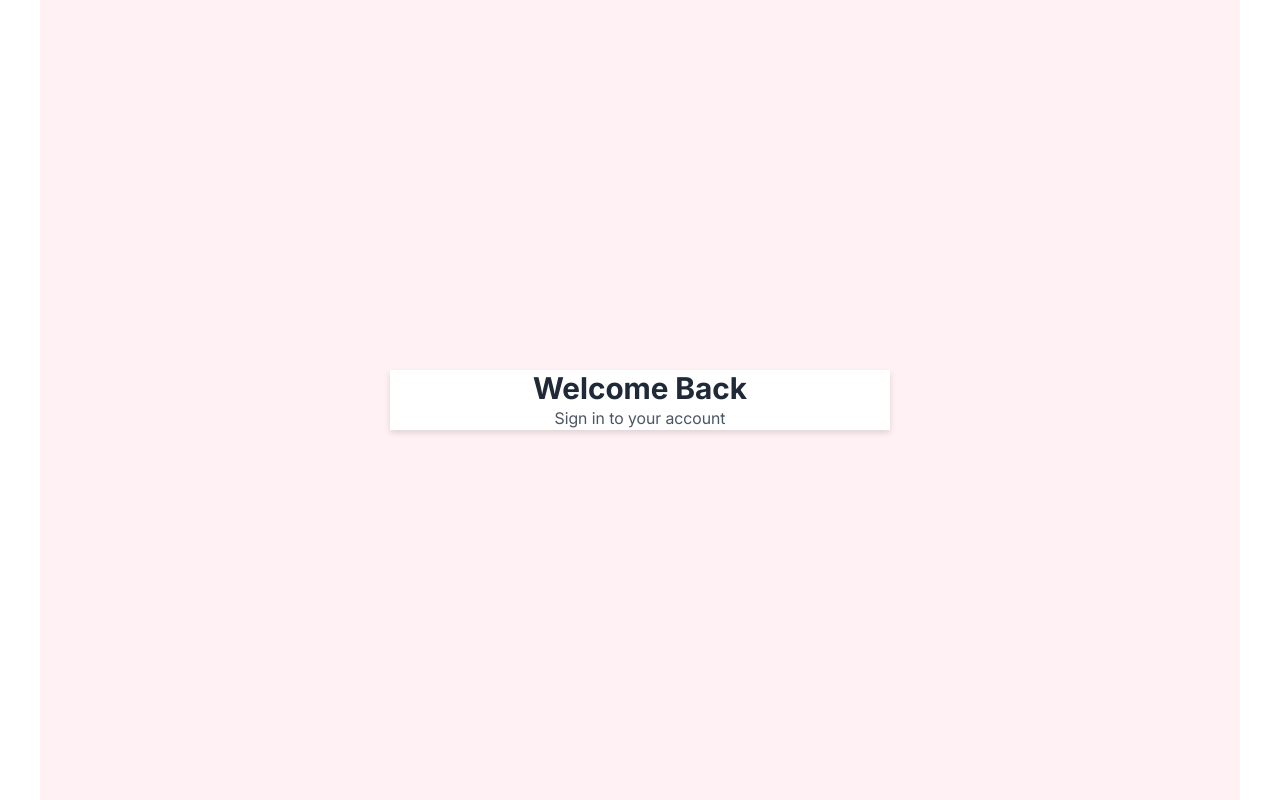
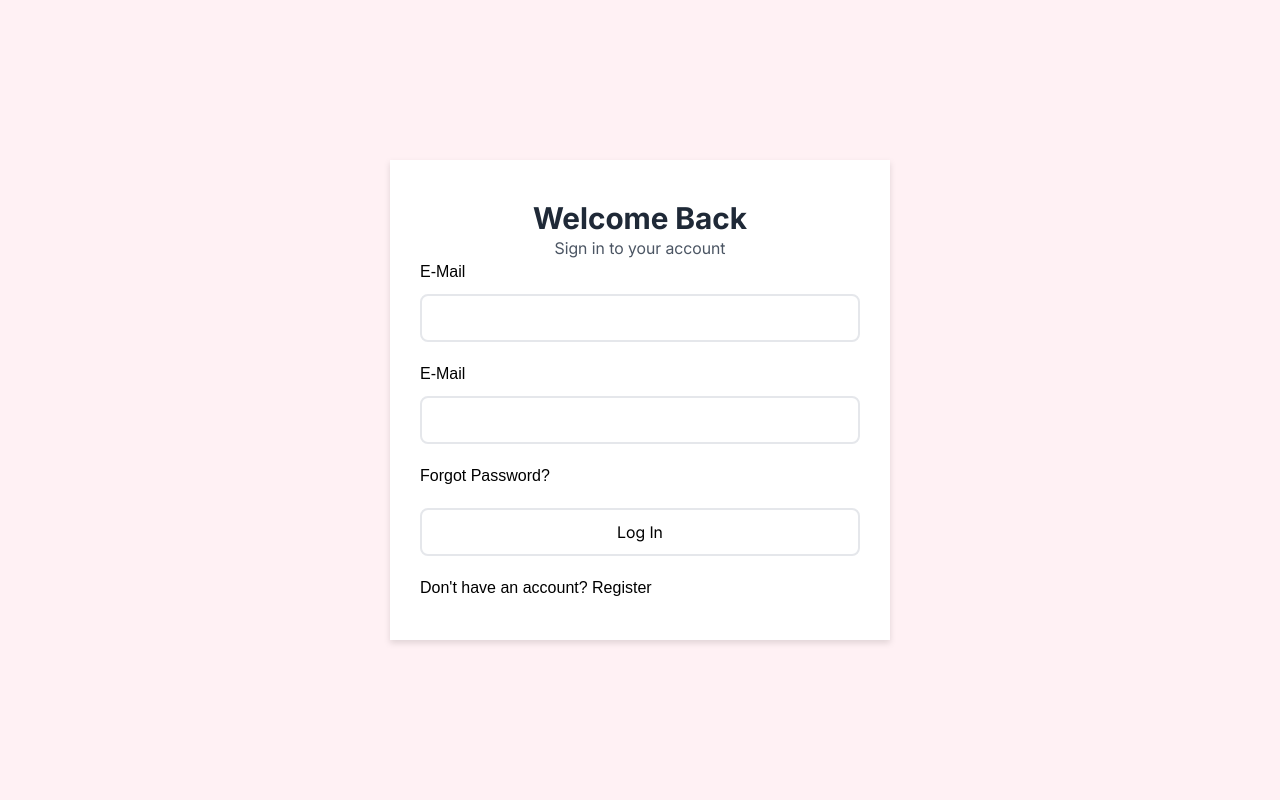
Before and after one commit to JunaidParkar/kalakari-chronicles, a Next.js app: page /login in a window 1280 px wide. Built offline with nearby package versions, Linux system fonts and the light colour scheme.

Commit message:
designing login page

```diff
--- a/app/globals.css
+++ b/app/globals.css
@@ -15,6 +15,14 @@
     src: url("/assets/fonts/Inter_Regular.ttf");
 }
 
+@font-face {
+    font-family: inter_medium;
+    font-style: medium;
+    font-weight: 200 400;
+    font-display: swap;
+    src: url("/assets/fonts/Inter_Medium.ttf");
+}
+
 
 /* :root {
   --background: #ffffff;
@@ -24,11 +32,13 @@
 @theme {
     /* --color-background: var(--background);
   --color-foreground: var(--foreground); */
+    --color-white-border: #E5E7EB;
     --color-pink-shade: #FFF1F4;
     --color-text-normal-black: #1F2937;
     --color-text-secondary-black: #4B5563;
     --font-inter-bold: "inter_bold";
     --font-inter-regular: "inter_regular";
+    --font-inter-medium: "inter_meduim";
     /* --font-sans: var(--font-geist-sans);
   --font-mono: var(--font-geist-mono); */
 }
--- a/app/layout.jsx
+++ b/app/layout.jsx
@@ -11,7 +11,7 @@ export default function RootLayout({ children }) {
       <body
         className="antialiased flex justify-center"
       >
-        <div className="max-w-[1200px] h-auto w-full">
+        <div className="max-w-[1920px] h-auto w-full">
           {children}
         </div>
       </body>
--- a/app/login/page.jsx
+++ b/app/login/page.jsx
@@ -1,14 +1,36 @@
+"use client"
+
 import React from 'react'
 
 const Page = () => {
+
   return (
     <>
         <div className='w-full h-[100dvh] bg-pink-shade flex justify-center items-center'>
-            <div className='bg-white drop-shadow-md w-[500px]'>
+            <div className='bg-white drop-shadow-md w-[500px] px-[30px] py-[40px]'>
                 <div className='w-full text-center'>
                     <h3 className='font-inter-bold text-[30px] leading-[36px] text-text-normal-black'>Welcome Back</h3>
                     <p className='font-inter-regular text-[16px] leading-[24px] text-text-secondary-black'>Sign in to your account</p>
                 </div>
+                <form className='w-full flex flex-col gap-[20px]'>
+                  <div className='w-full flex flex-col gap-[10px]'>
+                    <label htmlFor="">E-Mail</label>
+                    <input type="email" className='w-full px-[15px] py-[10px] outline-0 border-2 rounded-[8px] border-white-border font-inter-regular text-[16px] leading-[24px]' />
+                  </div>
+                  <div className='w-full flex flex-col gap-[10px]'>
+                    <label htmlFor="">E-Mail</label>
+                    <input type="email" className='w-full px-[15px] py-[10px] outline-0 border-2 rounded-[8px] border-white-border font-inter-regular text-[16px] leading-[24px]' />
+                  </div>
+                  <div className='w-full flex flex-col gap-[10px]'>
+                    <p>Forgot Password?</p>
+                  </div>
+                  <div className='w-full flex flex-col gap-[10px]'>
+                    <button type="submit" className='w-full px-[15px] py-[10px] outline-0 border-2 rounded-[8px] border-white-border font-inter-regular text-[16px] leading-[24px]' >Log In</button>
+                  </div>
+                  <div className='w-full flex flex-col gap-[10px]'>
+                    <p>Don't have an account? <span><a href="">Register</a></span></p>
+                  </div>
+                </form>
             </div>
         </div>
     </>
```
Also changed, not shown: public/assets/fonts/Inter_Medium.ttf (added).
